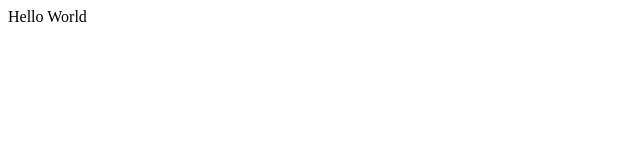
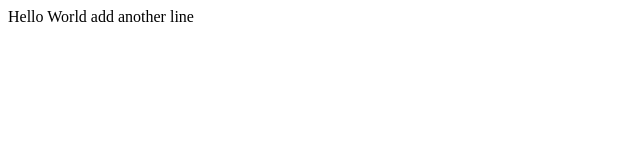
Before and after one commit to Jerrin1996/testgit, a plain HTML site: page index.html in a window 1280 px wide. Shown: the whole page, without its empty margins (0-640 px from the left). Drawn offline with Linux system fonts and the light colour scheme.

Commit message:
added another line

```diff
--- a/index.html
+++ b/index.html
@@ -4,5 +4,6 @@
    	</head>
    	<body>
       		Hello World
+		add another line
 	</body>
 </html>
```
